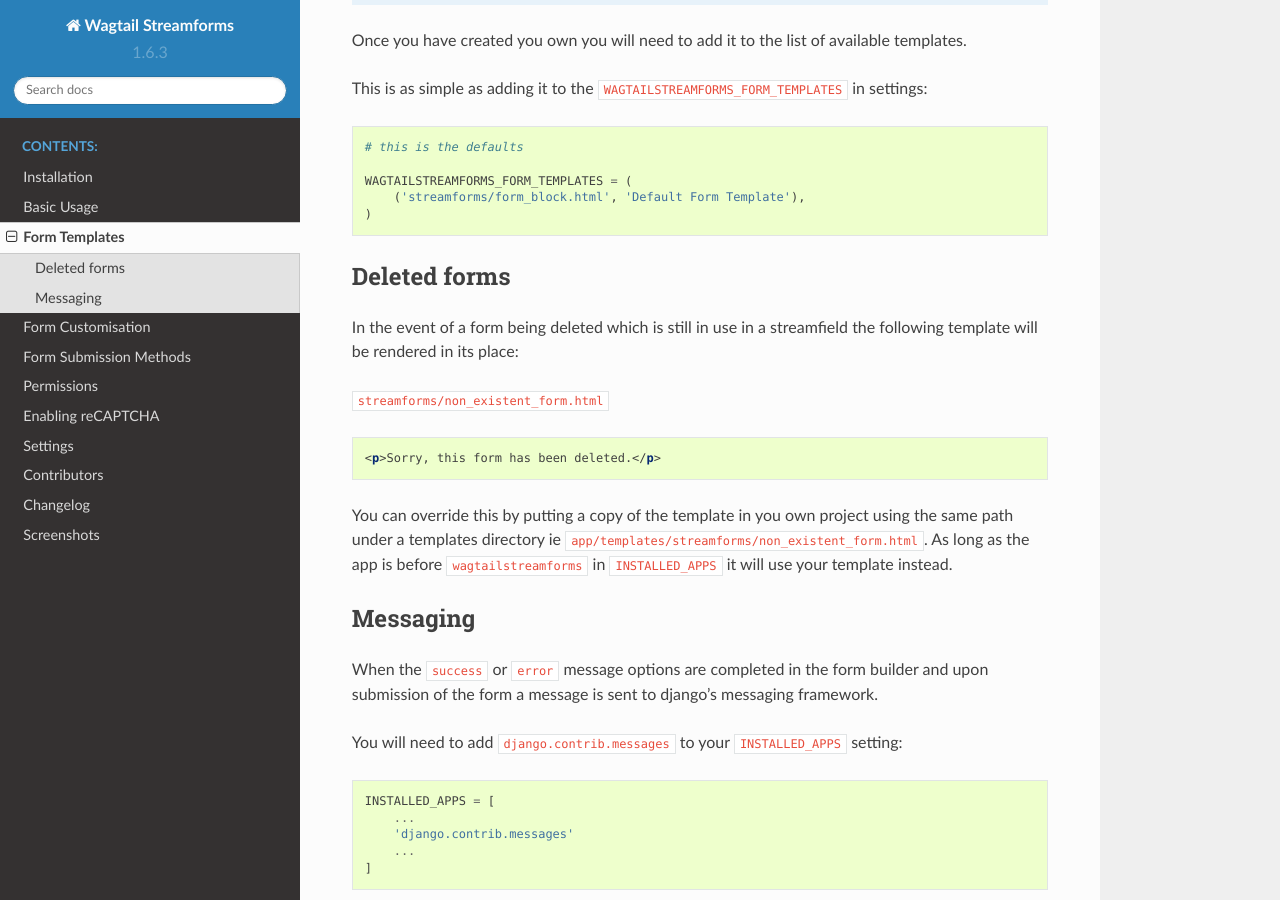
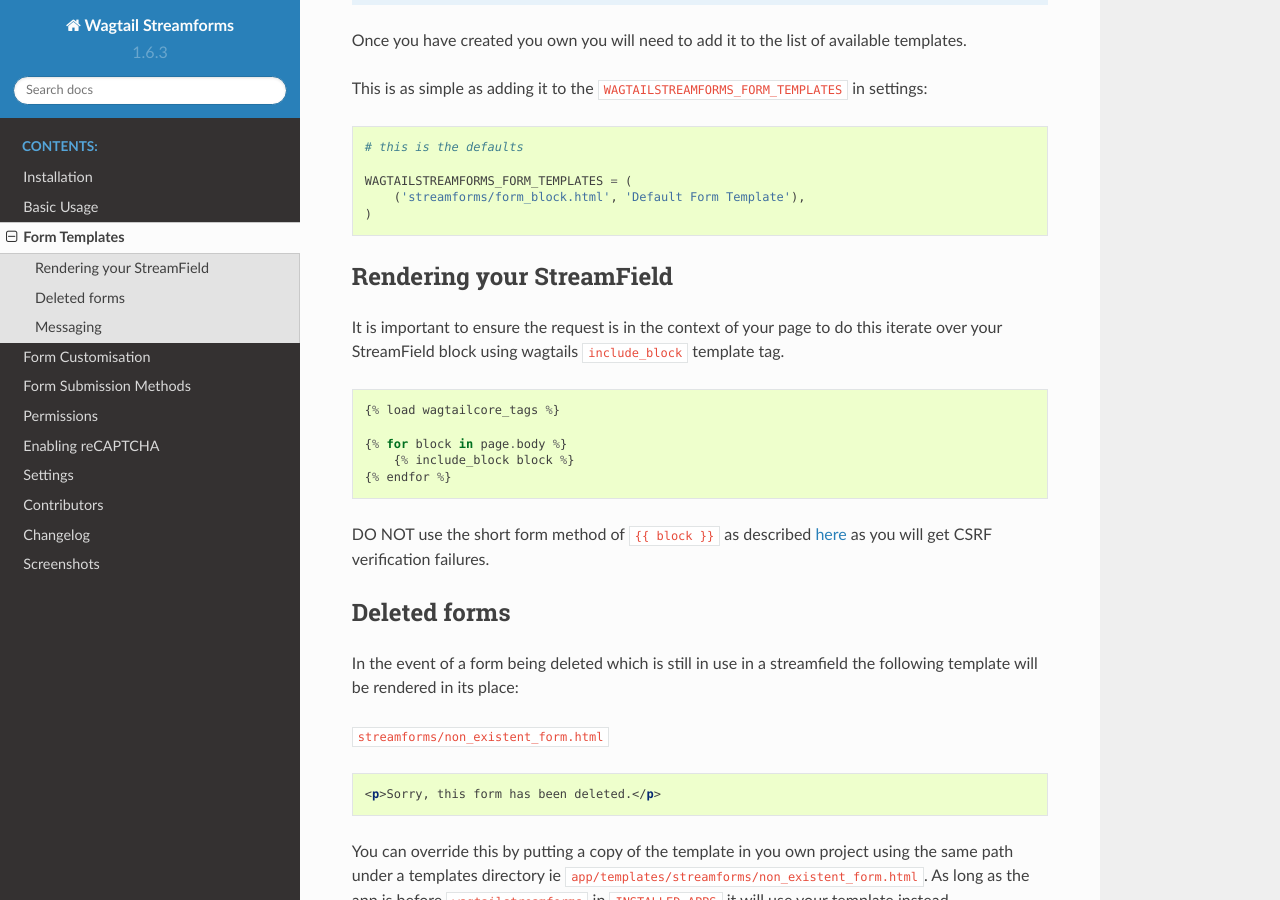
Before and after one commit to labd/wagtailstreamforms, a Sphinx documentation site: the page built from docs/templates.rst, in a window 1280 px wide and 900 px high, scrolled down 578 px. Built offline with Sphinx 7.4.7 and the Read the Docs theme 2.0.0, drawn with Linux system fonts in a browser that asks for light colours.

Commit message:
Added streamfield rendering to docs

```diff
--- a/docs/templates.rst
+++ b/docs/templates.rst
@@ -31,6 +31,23 @@
     WAGTAILSTREAMFORMS_FORM_TEMPLATES = (
         ('streamforms/form_block.html', 'Default Form Template'),
     )
+
+Rendering your StreamField
+--------------------------
+
+It is important to ensure the request is in the context of your page to do this iterate over your StreamField block using
+wagtails ``include_block`` template tag.
+
+.. code-block:: python
+
+    {% load wagtailcore_tags %}
+
+    {% for block in page.body %}
+        {% include_block block %}
+    {% endfor %}
+
+DO NOT use the short form method of ``{{ block }}`` as described `here <http://docs.wagtail.io/en/latest/topics/streamfield.html#template-rendering>`_
+as you will get CSRF verification failures.
 
 Deleted forms
 -------------
```
